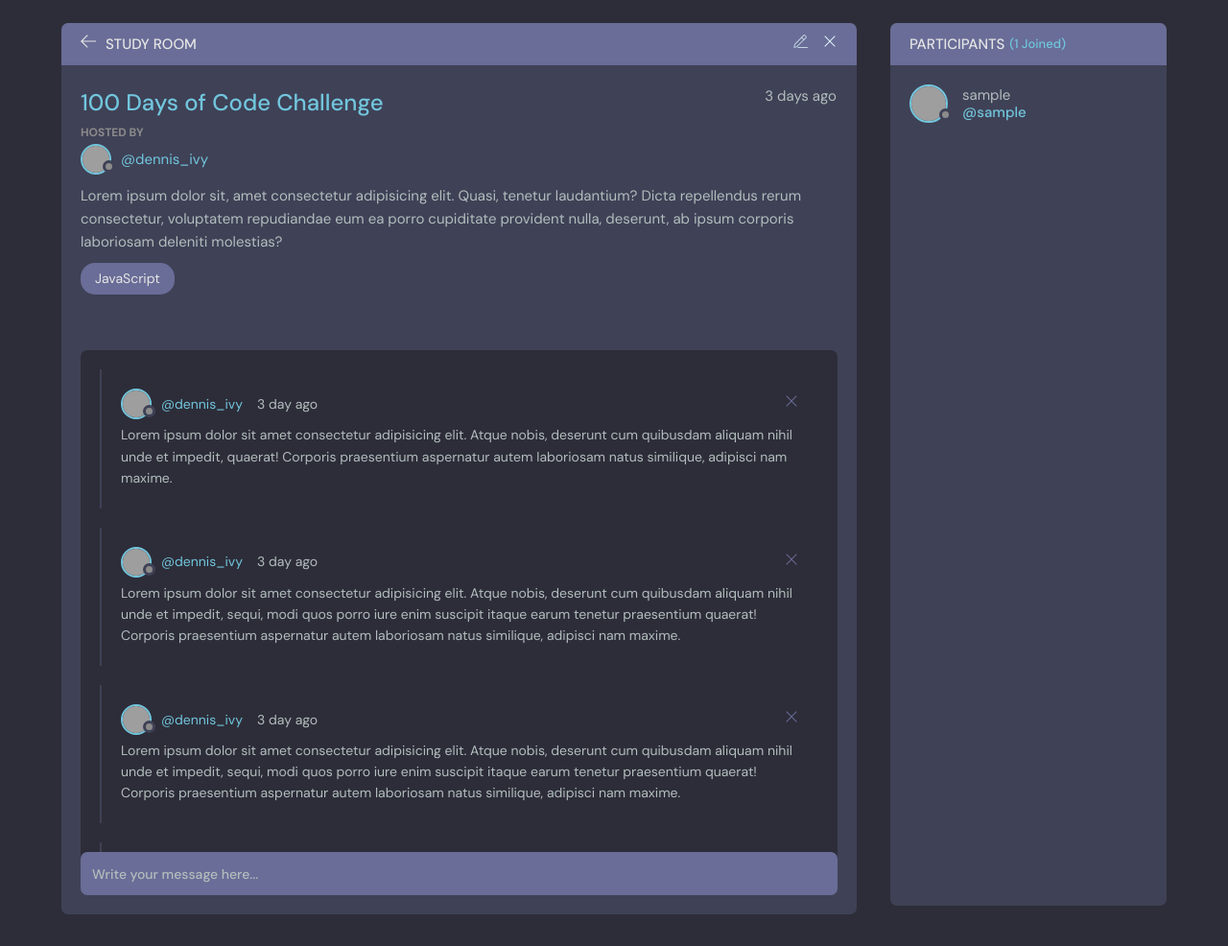
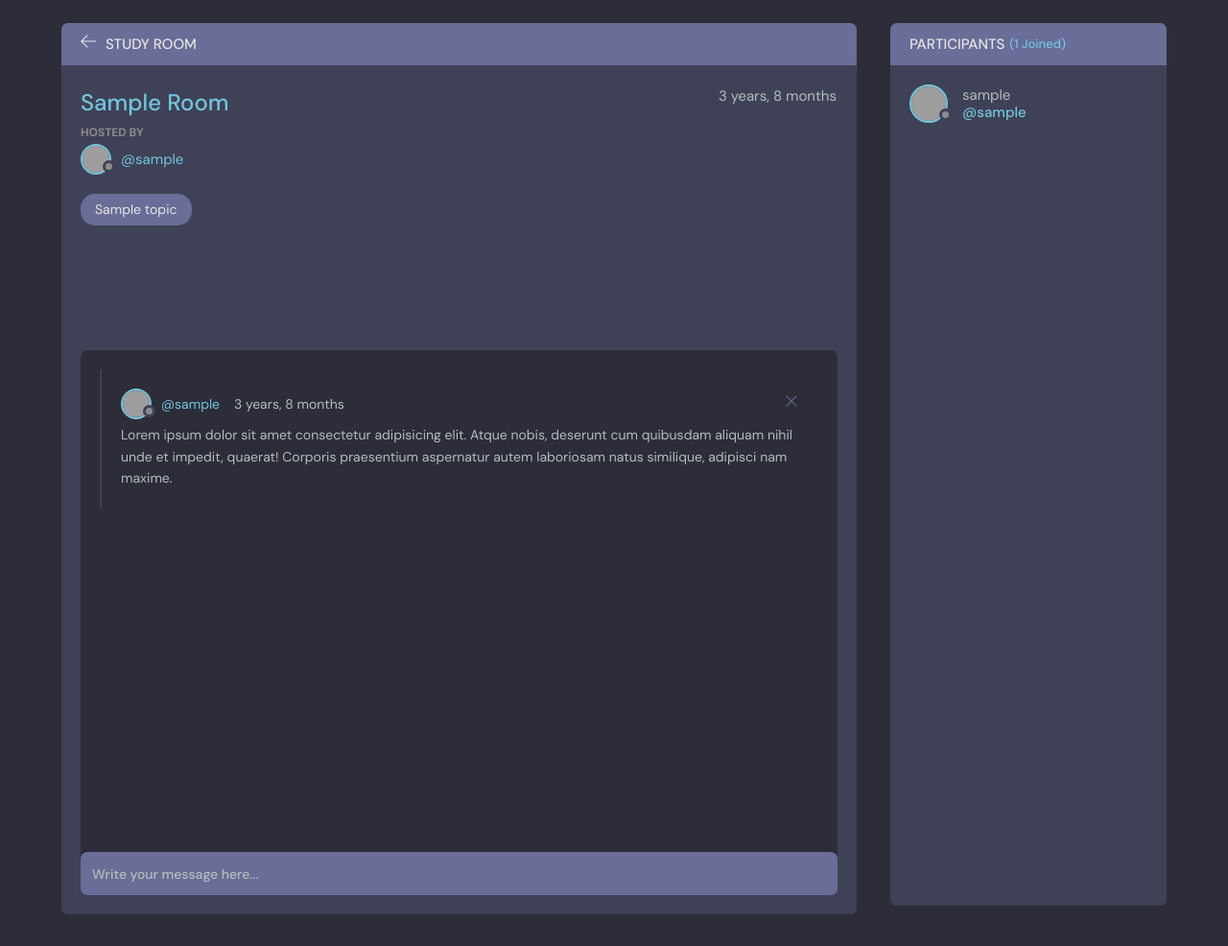
Before and after one commit to johnivanpuayap/StudyBud, a Django app: page /room/1 in a window 1280 px wide. Shown: the part 76-1062 px from the top of the page at 96% size. Run offline with Django 4.2, Linux system fonts and the light colour scheme; tables that the repository leaves empty hold one stand-in row (values such as "Sample post"); grey boxes are pictures that could not be loaded.

Commit message:
Update room

```diff
--- a/base/templates/base/room.html
+++ b/base/templates/base/room.html
@@ -3,11 +3,10 @@
 {% block content %}
 <main class="profile-page layout layout--2">
     <div class="container">
-        <!-- Room Start -->
         <div class="room">
             <div class="room__top">
                 <div class="room__topLeft">
-              <a href="index.html">
+                    <a href="{% url 'home' %}">
                         <svg version="1.1" xmlns="http://www.w3.org/2000/svg" width="32" height="32" viewBox="0 0 32 32">
                             <title>arrow-left</title>
                             <path
@@ -18,8 +17,9 @@
                     <h3>Study Room</h3>
                 </div>
 
+                {% if room.host == request.user %}
                 <div class="room__topRight">
-              <a href="#">
+                    <a href="{% url 'update-room' room.id %}">
                         <svg
                           enable-background="new 0 0 24 24"
                           height="32"
@@ -29,23 +29,20 @@
                         >
                             <title>edit</title>
                             <g>
-                    <path d="m23.5 22h-15c-.276 0-.5-.224-.5-.5s.224-.5.5-.5h15c.276 0 .5.224.5.5s-.224.5-.5.5z" />
+                                <path d="m23.5 22h-15c-.276 0-.5-.224-.5-.5s.224-.5.5-.5h15c.276 0 .5.224.5.5s-.224.5-.5.5z"></path>
                             </g>
                             <g>
                                 <g>
-                      <path
-                        d="m2.5 22c-.131 0-.259-.052-.354-.146-.123-.123-.173-.3-.133-.468l1.09-4.625c.021-.09.067-.173.133-.239l14.143-14.143c.565-.566 1.554-.566 2.121 0l2.121 2.121c.283.283.439.66.439 1.061s-.156.778-.439 1.061l-14.142 14.141c-.065.066-.148.112-.239.133l-4.625 1.09c-.038.01-.077.014-.115.014zm1.544-4.873-.872 3.7 3.7-.872 14.042-14.041c.095-.095.146-.22.146-.354 0-.133-.052-.259-.146-.354l-2.121-2.121c-.19-.189-.518-.189-.707 0zm3.081 3.283h.01z"
-                      />
+                                    <path d="m2.5 22c-.131 0-.259-.052-.354-.146-.123-.123-.173-.3-.133-.468l1.09-4.625c.021-.09.067-.173.133-.239l14.143-14.143c.565-.566 1.554-.566 2.121 0l2.121 2.121c.283.283.439.66.439 1.061s-.156.778-.439 1.061l-14.142 14.141c-.065.066-.148.112-.239.133l-4.625 1.09c-.038.01-.077.014-.115.014zm1.544-4.873-.872 3.7 3.7-.872 14.042-14.041c.095-.095.146-.22.146-.354 0-.133-.052-.259-.146-.354l-2.121-2.121c-.19-.189-.518-.189-.707 0zm3.081 3.283h.01z"></path>
                                 </g>
                                 <g>
-                      <path
-                        d="m17.889 10.146c-.128 0-.256-.049-.354-.146l-3.535-3.536c-.195-.195-.195-.512 0-.707s.512-.195.707 0l3.536 3.536c.195.195.195.512 0 .707-.098.098-.226.146-.354.146z"
-                      />
+                                    <path d="m17.889 10.146c-.128 0-.256-.049-.354-.146l-3.535-3.536c-.195-.195-.195-.512 0-.707s.512-.195.707 0l3.536 3.536c.195.195.195.512 0 .707-.098.098-.226.146-.354.146z"></path>
                                 </g>
                             </g>
                         </svg>
                     </a>
-              <a href="#">
+
+                    <a href="{% url 'delete-room' room.id %}">
                         <svg version="1.1" xmlns="http://www.w3.org/2000/svg" width="32" height="32" viewBox="0 0 32 32">
                             <title>remove</title>
                             <path
@@ -54,58 +51,50 @@
                         </svg>
                     </a>
                 </div>
+                {% endif %}
+            </div>
 
-            <!-- <button class="action-button" data-id="120" data-delete-url="https://randomuser.me/api/3324923"
-            data-edit-url="profile.html">
-            <svg version="1.1" xmlns="http://www.w3.org/2000/svg" width="32" height="32" viewBox="0 0 32 32">
-              <title>ellipsis-horizontal</title>
-              <path
-                d="M16 7.843c-2.156 0-3.908-1.753-3.908-3.908s1.753-3.908 3.908-3.908c2.156 0 3.908 1.753 3.908 3.908s-1.753 3.908-3.908 3.908zM16 1.98c-1.077 0-1.954 0.877-1.954 1.954s0.877 1.954 1.954 1.954c1.077 0 1.954-0.877 1.954-1.954s-0.877-1.954-1.954-1.954z">
-              </path>
-              <path
-                d="M16 19.908c-2.156 0-3.908-1.753-3.908-3.908s1.753-3.908 3.908-3.908c2.156 0 3.908 1.753 3.908 3.908s-1.753 3.908-3.908 3.908zM16 14.046c-1.077 0-1.954 0.877-1.954 1.954s0.877 1.954 1.954 1.954c1.077 0 1.954-0.877 1.954-1.954s-0.877-1.954-1.954-1.954z">
-              </path>
-              <path
-                d="M16 31.974c-2.156 0-3.908-1.753-3.908-3.908s1.753-3.908 3.908-3.908c2.156 0 3.908 1.753 3.908 3.908s-1.753 3.908-3.908 3.908zM16 26.111c-1.077 0-1.954 0.877-1.954 1.954s0.877 1.954 1.954 1.954c1.077 0 1.954-0.877 1.954-1.954s-0.877-1.954-1.954-1.954z">
-              </path>
-            </svg>
-          </button> -->
-          </div>
             <div class="room__box scroll">
                 <div class="room__header scroll">
                     <div class="room__info">
-                <h3>100 Days of Code Challenge</h3>
-                <span>3 days ago</span>
+                        <h3>{{ room.name.title }}</h3>
+                        <span>{{ room.created|timesince }}</span>
                     </div>
+
                     <div class="room__hosted">
                         <p>Hosted By</p>
-                <a href="#" class="room__author">
+                        <a href="{% url 'user-profile' room.host.id %}" class="room__author">
                             <div class="avatar avatar--small">
                                 <img src="https://randomuser.me/api/portraits/men/37.jpg" />
                             </div>
-                  <span>@dennis_ivy</span>
+                            <span>@{{ room.host.username }}</span>
                         </a>
                     </div>
-              <div class="room__details">
-                Lorem ipsum dolor sit, amet consectetur adipisicing elit. Quasi, tenetur laudantium? Dicta repellendus
-                rerum consectetur, voluptatem repudiandae eum ea porro cupiditate provident nulla, deserunt, ab ipsum
-                corporis laboriosam deleniti molestias?
+
+{#                    <div class="room__details">#}
+{#                        Lorem ipsum dolor sit, amet consectetur adipisicing elit. Quasi, tenetur laudantium? Dicta repellendus#}
+{#                        rerum consectetur, voluptatem repudiandae eum ea porro cupiditate provident nulla, deserunt, ab ipsum#}
+{#                        corporis laboriosam deleniti molestias?#}
+{#                    </div>#}
+                    <span class="room__topics">{{ room.topic }}</span>
                 </div>
-              <span class="room__topics">JavaScript</span>
-            </div>
+
                 <div class="room__conversation">
                     <div class="threads scroll">
+
+                        {% for message in room_messages %}
                         <div class="thread">
                             <div class="thread__top">
                                 <div class="thread__author">
-                      <a href="#" class="thread__authorInfo">
+                                    <a href="{% url 'user-profile' message.user.id %}" class="thread__authorInfo">
                                         <div class="avatar avatar--small">
                                             <img src="https://randomuser.me/api/portraits/men/37.jpg" />
                                         </div>
-                        <span>@dennis_ivy</span>
+                                        <span>@{{ message.user.username }}</span>
                                     </a>
-                      <span class="thread__date">3 day ago</span>
+                                    <span class="thread__date">{{ message.created|timesince }}</span>
                                 </div>
+
                                 <div class="thread__delete">
                                     <svg version="1.1" xmlns="http://www.w3.org/2000/svg" width="32" height="32" viewBox="0 0 32 32">
                                         <title>remove</title>
@@ -121,83 +110,7 @@
                                 adipisci nam maxime.
                             </div>
                         </div>
-                <div class="thread">
-                  <div class="thread__top">
-                    <div class="thread__author">
-                      <a href="#" class="thread__authorInfo">
-                        <div class="avatar avatar--small">
-                          <img src="https://randomuser.me/api/portraits/men/37.jpg" />
-                        </div>
-                        <span>@dennis_ivy</span>
-                      </a>
-                      <span class="thread__date">3 day ago</span>
-                    </div>
-                    <div class="thread__delete">
-                      <svg version="1.1" xmlns="http://www.w3.org/2000/svg" width="32" height="32" viewBox="0 0 32 32">
-                        <title>remove</title>
-                        <path
-                          d="M27.314 6.019l-1.333-1.333-9.98 9.981-9.981-9.981-1.333 1.333 9.981 9.981-9.981 9.98 1.333 1.333 9.981-9.98 9.98 9.98 1.333-1.333-9.98-9.98 9.98-9.981z"
-                        ></path>
-                      </svg>
-                    </div>
-                  </div>
-                  <div class="thread__details">
-                    Lorem ipsum dolor sit amet consectetur adipisicing elit. Atque nobis, deserunt cum quibusdam aliquam
-                    nihil unde et impedit, sequi, modi quos porro iure enim suscipit itaque earum tenetur praesentium
-                    quaerat! Corporis praesentium aspernatur autem laboriosam natus similique, adipisci nam maxime.
-                  </div>
-                </div>
-                <div class="thread">
-                  <div class="thread__top">
-                    <div class="thread__author">
-                      <a href="#" class="thread__authorInfo">
-                        <div class="avatar avatar--small">
-                          <img src="https://randomuser.me/api/portraits/men/37.jpg" />
-                        </div>
-                        <span>@dennis_ivy</span>
-                      </a>
-                      <span class="thread__date">3 day ago</span>
-                    </div>
-                    <div class="thread__delete">
-                      <svg version="1.1" xmlns="http://www.w3.org/2000/svg" width="32" height="32" viewBox="0 0 32 32">
-                        <title>remove</title>
-                        <path
-                          d="M27.314 6.019l-1.333-1.333-9.98 9.981-9.981-9.981-1.333 1.333 9.981 9.981-9.981 9.98 1.333 1.333 9.981-9.98 9.98 9.98 1.333-1.333-9.98-9.98 9.98-9.981z"
-                        ></path>
-                      </svg>
-                    </div>
-                  </div>
-                  <div class="thread__details">
-                    Lorem ipsum dolor sit amet consectetur adipisicing elit. Atque nobis, deserunt cum quibusdam aliquam
-                    nihil unde et impedit, sequi, modi quos porro iure enim suscipit itaque earum tenetur praesentium
-                    quaerat! Corporis praesentium aspernatur autem laboriosam natus similique, adipisci nam maxime.
-                  </div>
-                </div>
-                <div class="thread">
-                  <div class="thread__top">
-                    <div class="thread__author">
-                      <a href="#" class="thread__authorInfo">
-                        <div class="avatar avatar--small">
-                          <img src="https://randomuser.me/api/portraits/men/37.jpg" />
-                        </div>
-                        <span>@dennis_ivy</span>
-                      </a>
-                      <span class="thread__date">3 day ago</span>
-                    </div>
-                    <div class="thread__delete">
-                      <svg version="1.1" xmlns="http://www.w3.org/2000/svg" width="32" height="32" viewBox="0 0 32 32">
-                        <title>remove</title>
-                        <path
-                          d="M27.314 6.019l-1.333-1.333-9.98 9.981-9.981-9.981-1.333 1.333 9.981 9.981-9.981 9.98 1.333 1.333 9.981-9.98 9.98 9.98 1.333-1.333-9.98-9.98 9.98-9.981z"
-                        ></path>
-                      </svg>
-                    </div>
-                  </div>
-                  <div class="thread__details">
-                    Lorem ipsum dolor sit amet consectetur adipisicing elit. Atque nobis, deserunt cum quibusdam aliquam
-                    nihil unde et impedit, sequi, modi quos porro iure enim suscipit itaque earum tenetur praesentium.
-                  </div>
-                </div>
+                        {% endfor %}
                     </div>
                 </div>
             </div>
@@ -205,10 +118,9 @@
                 <form action="#"><input name="" placeholder="Write your message here..." /></form>
             </div>
         </div>
-        <!-- Room End -->
 
         <div class="participants">
-            <h3 class="participants__top">Participants <span>({{ participants.all.count }} Joined)</span></h3>
+            <h3 class="participants__top">Participants <span>({{ participants.count }} Joined)</span></h3>
             <div class="participants__list scroll">
                 {% for participant in participants %}
                 <a href="{% url 'user-profile' participant.id %}" class="participant">
```
Also changed, not shown: base/templates/base/room_old.html (added, +54 -0 lines), README.md (added), static/js/script.js (line endings or trailing spaces). Lines whose indentation alone changed are shown as unchanged.
